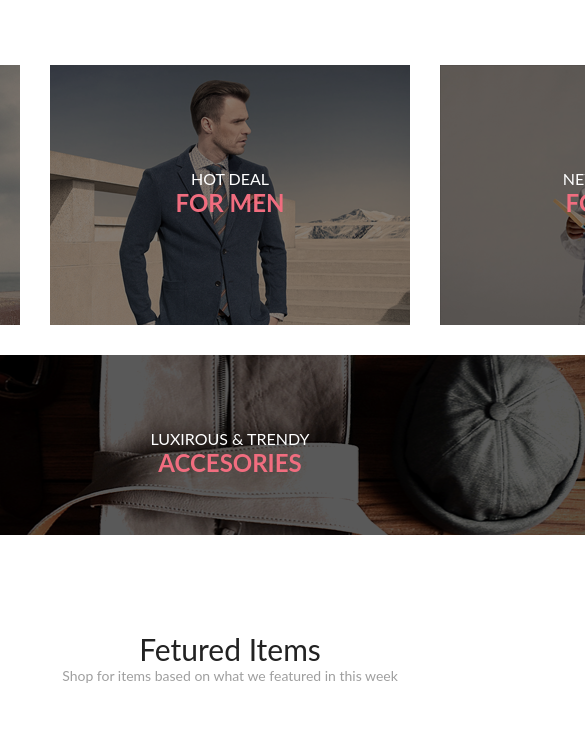
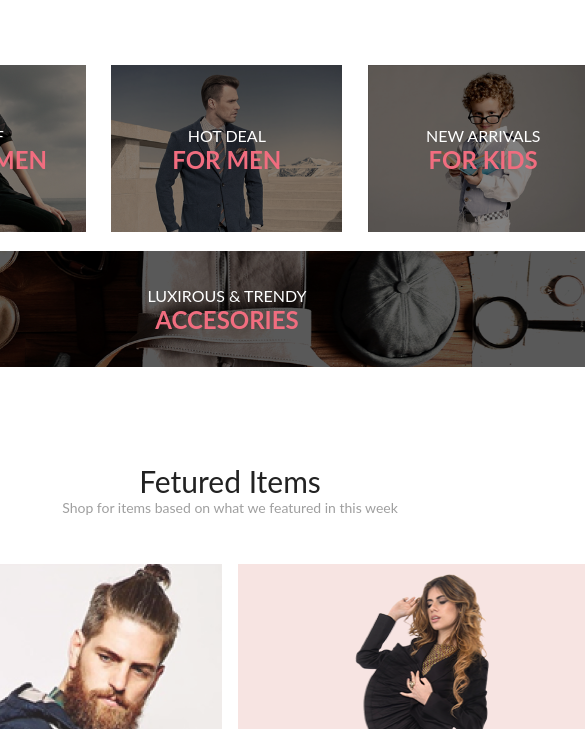
Before and after one commit to Nicolay-Belyaev/gb-html-css, a plain HTML site: page luxury/index.html in a window 390 px wide. Shown: the part 839-1568 px from the top of the page, 585 px wide, since content can reach past the window. Drawn offline with Linux system fonts and the light colour scheme; a small style sheet from the web is missing.

Commit message:
Добавил медиа для "планшетного" разрешения

```diff
--- a/luxury/index.html
+++ b/luxury/index.html
@@ -6,6 +6,7 @@
           content="width=device-width, user-scalable=no, initial-scale=1.0, maximum-scale=1.0, minimum-scale=1.0">
     <meta http-equiv="X-UA-Compatible" content="ie=edge">
     <link rel="stylesheet" href="style.css" class="css">
+    <link rel="stylesheet" href="media.css" class="css">
     <link rel="stylesheet" href="https://cdnjs.cloudflare.com/ajax/libs/lato-font/3.0.0/css/lato-font.min.css" integrity="sha512-rSWTr6dChYCbhpHaT1hg2tf4re2jUxBWTuZbujxKg96+T87KQJriMzBzW5aqcb8jmzBhhNSx4XYGA6/Y+ok1vQ==" crossorigin="anonymous" referrerpolicy="no-referrer" />
     <title>LuxuryStore</title>
 </head>
@@ -59,7 +60,7 @@
                 </div>
             </div>
             <div class="catalog__rectangle">
-                <img src="img/catalog/accesories.png" alt="accesories.png" class="catalog__image">
+                <img src="img/catalog/accesories.png" alt="accesories.png" class="catalog__image catalog__rectangle-image">
                 <div class="catalog__rectangle-text catalog__text">
                     <span class="catalog__text-first-line">LUXIROUS & TRENDY</span>
                     <span class="catalog__text-second-line">ACCESORIES</span>
--- /dev/null
+++ b/luxury/media.css
@@ -0,0 +1,53 @@
+@media (max-width: 1024px) {
+    .menu {
+        gap: 55%;
+    }
+    .signboard__img {
+        left: -35px;
+    }
+    .catalog {
+        width: 750px;
+        column-gap: 19px;
+        row-gap: 19px;
+    }
+    .catalog__square-1 {
+        width: 231px;
+        height: 167px;
+    }
+    .catalog__square-2 {
+        width: 231px;
+        height: 167px;
+    }
+    .catalog__square-3 {
+        width: 231px;
+        height: 167px;
+    }
+    .catalog__rectangle {
+        width: 744px;
+        height: 116px;
+    }
+    .catalog__image {
+        width: 231px;
+        height: 167px;
+    }
+    .catalog__text {
+        bottom: 110px;
+    }
+    .catalog__rectangle-image {
+        width: 744px;
+        height: 116px;
+    }
+    .catalog__rectangle-text {
+        top: -85px;
+    }
+    .featured__cards {
+        grid-template-columns: repeat(2, 1fr);
+        grid-template-rows: repeat(3, 1fr);
+        grid-column-gap: 16px;
+        grid-row-gap: 16px;
+    }
+}
+
+@media (max-width: 767px) {
+
+}
--- a/luxury/style.css
+++ b/luxury/style.css
@@ -98,7 +98,8 @@ body {
 
 .catalog {
     display: grid;
-    gap: 30px;
+    column-gap: 30px;
+    row-gap: 30px;
     width: 1140px;
 
     grid-template-areas:
@@ -140,6 +141,8 @@ body {
 .catalog__image {
     opacity: 0.5;
 }
+
+.catalog__rectangle-image {}
 
 .catalog__text {
     display: flex;
```
